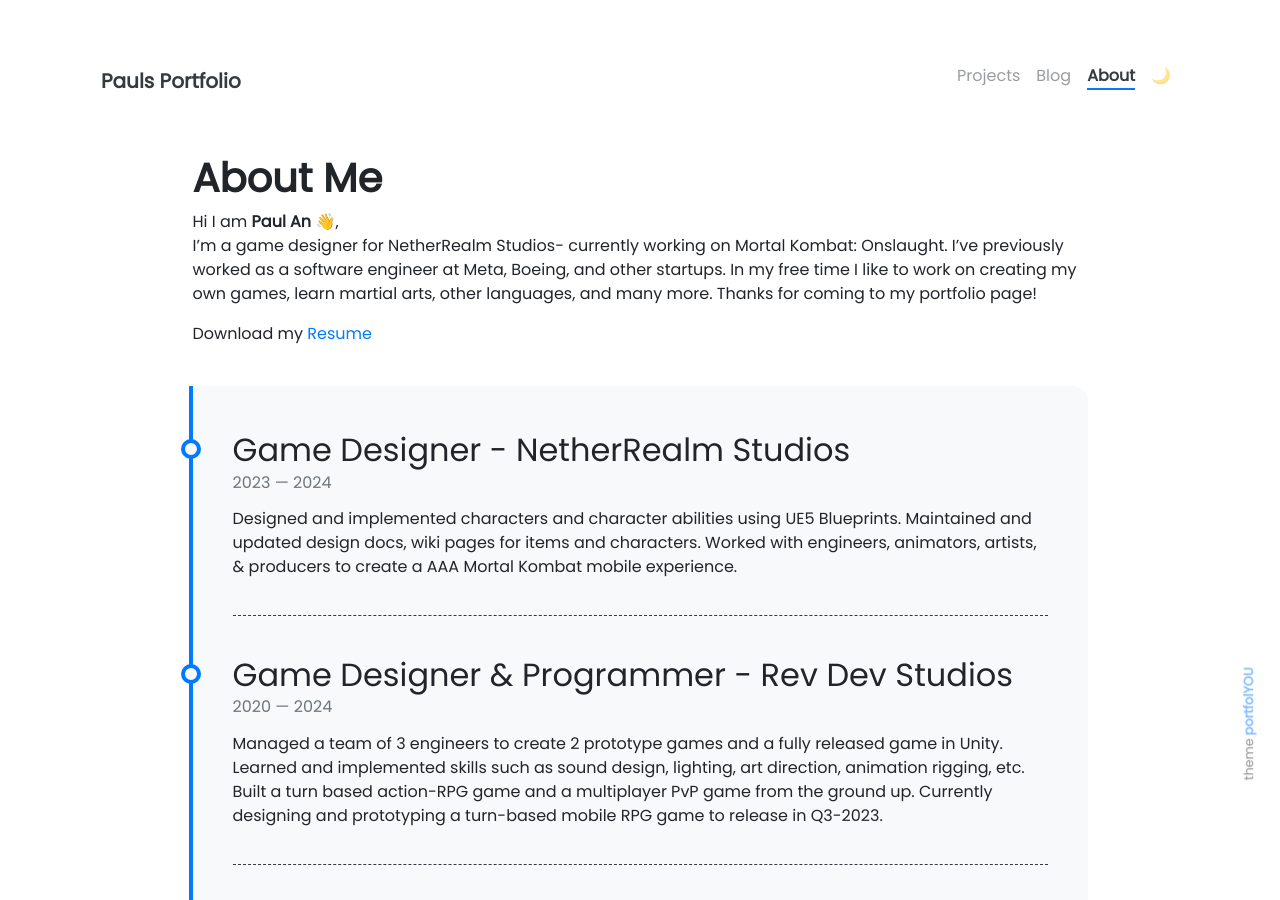
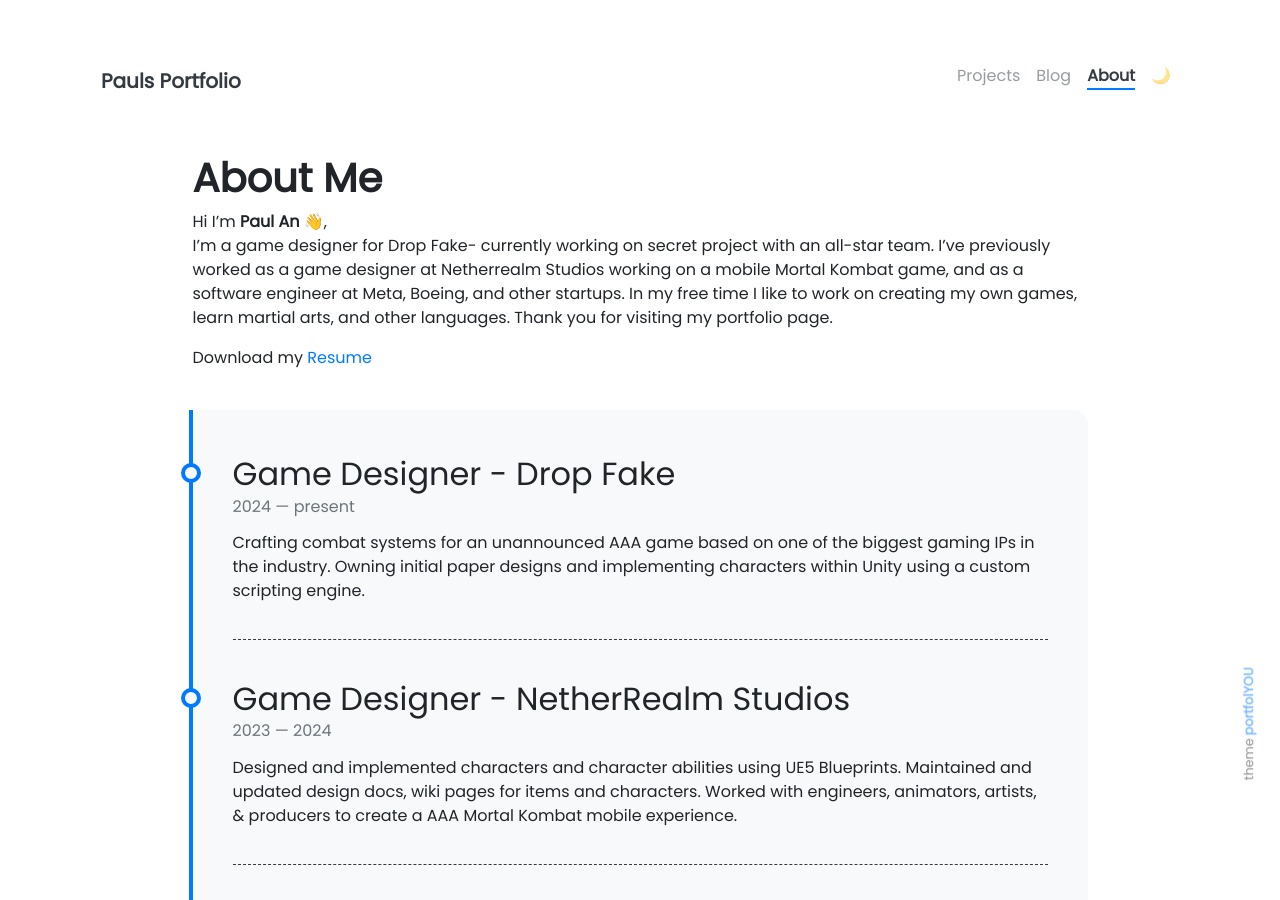
Before and after one commit to paulan94/GamePANPortfolio, a Jekyll site: the page built from pages/about.md, in a window 1280 px wide and 900 px high. Built offline with Jekyll 4.4.1, drawn with Linux system fonts in a browser that asks for light colours; nearby versions of some CDN libraries; emoji names are drawn with the system emoji font.

Commit message:
update mko portfolio, add more dropfake stuff

```diff
--- a/_data/timeline.yml
+++ b/_data/timeline.yml
@@ -1,3 +1,10 @@
+- title: Game Designer - Drop Fake
+  from: 2024
+  to: present
+  description: Crafting combat systems for an unannounced AAA game based on one of the biggest gaming IPs in the industry.
+               Owning initial paper designs and implementing characters within Unity using a custom scripting engine.
+
+
 - title: Game Designer - NetherRealm Studios
   from: 2023
   to: 2024
--- a/pages/about.md
+++ b/pages/about.md
@@ -7,8 +7,8 @@ weight: 3
 
 # **About Me**
 
-Hi I am **{{ site.author.name }}** :wave:,<br>
-I'm a game designer for NetherRealm Studios- currently working on Mortal Kombat: Onslaught. I've previously worked as a software engineer at Meta, Boeing, and other startups. In my free time I like to work on creating my own games, learn martial arts, other languages, and many more. Thanks for coming to my portfolio page!
+Hi I'm **{{ site.author.name }}** :wave:,<br>
+I'm a game designer for Drop Fake- currently working on secret project with an all-star team. I've previously worked as a game designer at Netherrealm Studios working on a mobile Mortal Kombat game, and as a software engineer at Meta, Boeing, and other startups. In my free time I like to work on creating my own games, learn martial arts, and other languages. Thank you for visiting my portfolio page.
 
 Download my [Resume](https://drive.google.com/file/d/1i8DIf_ztNg0UT0BkYEpiknNMkXFZMLkf/view?usp=sharing)
 
```
Also changed, not shown: _posts/2022-06-01-mko-portfolio.md (+2 -1 lines), 1 other file.
